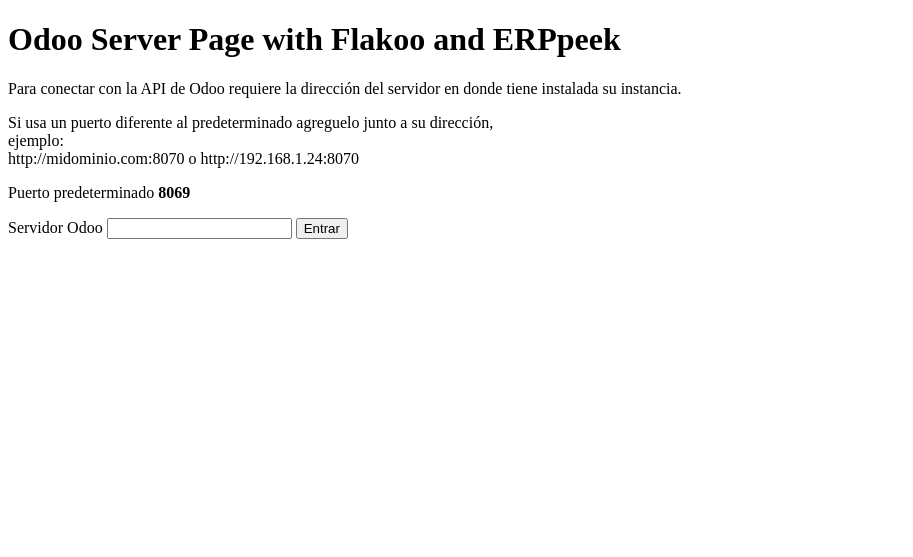
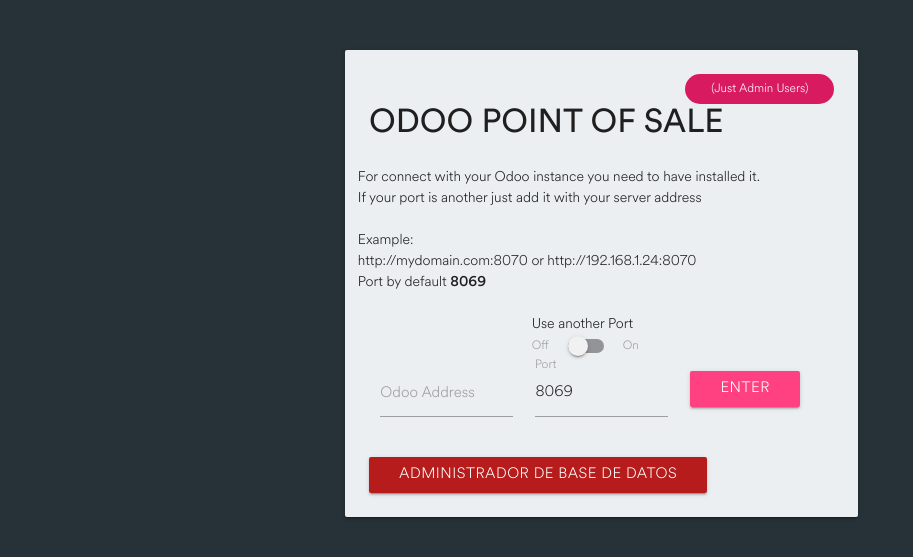
Before and after one commit to eortizromero/store, a Flask app: page / in a window 1280 px wide. Shown: the top 557 px of the page, without its empty margins (0-913 px from the left). Run offline with Flask 2, Linux system fonts and the light colour scheme; some libraries are stand-ins or nearby versions.

Commit message:
Custom Store App

```diff
--- a/app.py
+++ b/app.py
@@ -5,16 +5,18 @@
 
 app = Flask(__name__)
 
+
 @app.route('/')
+@app.route('/home')
 def home():
-	if 'server' in session:
-		return redirect(url_for('browse'))
+	# if 'server' in session:
+	# 	return redirect(url_for('browse'))
 	return render_template('home.html')
 
 @app.route('/server', methods=['POST', 'GET'])
 def server():
-	if 'server' in session:
-		return redirect(url_for('browse'))
+	# if 'server' in session:
+	# 	return redirect(url_for('browse'))
 	if request.method == 'POST':
 		server_ip = request.form['server']
 		if not server_ip or server_ip == '':
@@ -22,16 +24,24 @@
 		connect = Flakoo(server=server_ip)
 		serv = connect.run_server()
 		if not serv:
-			return "You need a server similar to http://midominio.com:8069 o http://192.168.1.24:8069"
+			return redirect(url_for('error'))
+			# return ""
 		else:
-			session['server'] = server_ip
-			return redirect(url_for('browse'))
-	# TODO: render a template maybe
+			# session['server'] = server_ip
+			return redirect(url_for('manager'))
 
+	return redirect(url_for('home'))
+
+@app.route('/error')
+def error(vals=None):
+	vals = {
+		'error_name': 'You need a Odoo Address similar to http://midominio.com:8069 o http://192.168.1.24:8069'
+	}
+	return render_template('error/error.html', vals=vals)
 
 @app.route('/manager/database')
 def manager():
-	pass
+	return render_template('manager_database.html')
 
 @app.route('/browse')
 def browse():
--- /dev/null
+++ b/static/css/circular-font.css
@@ -0,0 +1,39 @@
+@font-face{
+	font-family:Circular;
+	src:url(circular/circular-light.woff2) format('woff2'),
+		url(circular/circular-light.woff) format('woff');
+		font-weight:300;
+		font-style:normal;
+	}
+
+@font-face{
+	font-family:Circular;
+	src:url(circular/circular-book.woff2) format('woff2'),
+	url(circular/circular-book.woff) format('woff');
+	font-weight:400;
+	font-style:normal;
+	}
+
+@font-face{
+	font-family:Circular;
+	src:url(circular/circular-medium.woff2) format('woff2'),
+	url(circular/circular-medium.woff) format('woff');
+	font-weight:500;
+	font-style:normal;
+	}
+
+@font-face{
+	font-family:Circular;
+	src:url(circular/circular-bold.woff2) format('woff2'),
+	url(circular/circular-bold.woff) format('woff');
+	font-weight:700;
+	font-style:normal;
+	}
+
+@font-face{
+	font-family:Circular;
+	src:url(circular/circular-black.woff2) format('woff2'),
+	url(circular/circular-black.woff) format('woff');
+	font-weight:900;
+	font-style:normal;
+	}
--- /dev/null
+++ b/static/css/style.css
@@ -0,0 +1,81 @@
+*{
+	box-sizing: border-box;
+	padding: 0;
+	margin: 0;
+}
+
+body{
+	font-family: 'Circular', sans-serif;
+	font-weight: 300;
+	font-size: 14px;
+}
+
+span.badge{
+	height: 30px !important;
+	line-height: 30px !important;
+	padding: 0 26px !important;
+}
+
+span.badge.new{
+	border-radius: 20px !important;
+}
+
+span.arrow-down{
+	width: 0;
+	height: 0;
+	border-left: 20px solid transparent;
+	border-right: 20px solid transparent;
+	border-top: 20px solid #f00;
+}
+
+.title-odoo{
+	font-size: 2.2rem !important;
+}
+
+.uppercase{
+	text-transform: uppercase !important;
+}
+
+.mt-10{
+	margin-top: 10px !important;
+}
+.mt-20{
+	margin-top: 20px !important;
+}
+.mt-30{
+	margin-top: 30px !important;
+}
+.mt-40{
+	margin-top: 40px !important;
+}
+.mt-50{
+	margin-top: 50px !important;
+}
+
+.fz-12{
+	font-size: 12px !important;
+}
+.fz-14{
+	font-size: 14px !important;
+}
+.fz-16{
+	font-size: 16px !important;
+}
+.fz-18{
+	font-size: 18px !important;
+}
+.fz-20{
+	font-size: 20px !important;
+}
+.fz-22{
+	font-size: 22px !important;
+}
+.fz-24{
+	font-size: 24px !important;
+}
+.fz-30{
+	font-size: 30px !important;
+}
+.fz-40{
+	font-size: 40px !important;
+}
--- /dev/null
+++ b/templates/error/error.html
@@ -0,0 +1,5 @@
+{% extends 'layout.html' %}
+
+{% block main_container %}
+	<h3 class="white-text fz-24">{{ vals.error_name }}</h3>
+{% endblock %}
--- a/templates/home.html
+++ b/templates/home.html
@@ -1,14 +1,48 @@
 {% extends "layout.html" %}
 
 {% block main_container %}
-	<h1>Odoo Server Page with Flakoo and ERPpeek</h1>
-	<p>Para conectar con la API de Odoo requiere la dirección del servidor en donde tiene instalada su instancia.</p>
-	<p>Si usa un puerto diferente al predeterminado agreguelo junto a su dirección, <br />ejemplo: <br />
-	http://midominio.com:8070 o http://192.168.1.24:8070</p>
-	<p>Puerto predeterminado <strong>8069</strong></p>
-	<form action="{{ url_for('server') }}" method="POST">
-		<label for="server">Servidor Odoo</label>
-		<input type="text" name="server" id="server">
-		<button type="submit" name="button">Entrar</button>
-	</form>
+	<div class="row">
+		<div class="col s12 m7 offset-m2">
+			<div class="card-panel blue-grey lighten-5 mt-50">
+				<span class="new badge pink darken-1 white-text" data-badge-caption="(Just Admin Users)"></span>
+				<h1 class="title-odoo uppercase">Odoo Point Of Sale</h1>
+
+				<div class="row">
+					<p>For connect with your Odoo instance you need to have installed it.</p>
+					<p>If your port is another just add it with your server address </p>
+					<br />Example: <br />
+					http://mydomain.com:8070 or http://192.168.1.24:8070</p>
+					<p>Port by default <strong>8069</strong>
+					<br />
+					<br />
+					<div class="col s12 m6 offset-m4">
+						<p>Use another Port</p>
+						<div class="switch">
+							<label>
+								Off
+								<input type="checkbox">
+								<span class="lever"></span>
+								On
+							</label>
+						</div>
+					</div>
+					<form class='col s12' action="{{ url_for('server') }}" method="POST">
+						<div class="input-field col s4">
+							<input type="text" name="server" id="server">
+							<label for="server">Odoo Address</label>
+						</div>
+						<div class="input-field col s4">
+							<input type="text" name="port" id="port" value="8069" readonly>
+							<label for="port">Port</label>
+						</div>
+						<div class="input-field col s4">
+							<button type="submit" name="button" class="btn waves-effect waves-light pink accent-2">Enter</button>
+						</div>
+					</form>
+				</div>
+				<a href="{{ url_for('manager') }}" class="btn waves-effect waves-light red darken-4">Administrador de base de datos</a>
+			</div>
+		</div>
+	</div>
+
 {% endblock %}
--- a/templates/layout.html
+++ b/templates/layout.html
@@ -3,10 +3,15 @@
 <head>
 	<meta charset="UTF-8">
 	<title>Odoo Server Page</title>
+	<link rel="stylesheet" href="https://cdnjs.cloudflare.com/ajax/libs/materialize/0.100.2/css/materialize.min.css">
+	<link rel="stylesheet" href="{{ url_for('static', filename='css/circular-font.css') }}">
+	<link rel="stylesheet" href="{{ url_for('static', filename='css/style.css') }}">
 </head>
-<body>
+<body class="blue-grey darken-4">
 	<div class="container">
 		{% block main_container %}{% endblock %}
 	</div>
+	<script src="https://cdnjs.cloudflare.com/ajax/libs/jquery/3.2.1/jquery.js"></script>
+	<script src="https://cdnjs.cloudflare.com/ajax/libs/materialize/0.100.2/js/materialize.min.js"></script>
 </body>
 </html>
```
Also changed, not shown: templates/manager_database.html (added, +14 -0 lines), static/css/circular/circular-black.woff (added), static/css/circular/circular-black.woff2 (added), static/css/circular/circular-bold.woff (added), static/css/circular/circular-bold.woff2 (added), static/css/circular/circular-book.woff (added), static/css/circular/circular-book.woff2 (added), static/css/circular/circular-light.woff (added), static/css/circular/circular-light.woff2 (added), static/css/circular/circular-medium.woff (added), static/css/circular/circular-medium.woff2 (added).
